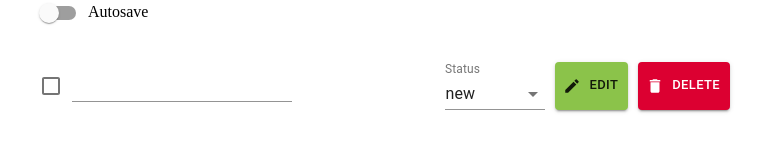
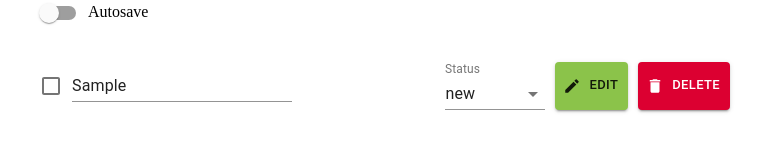
Before and after one commit to YevtushenkoNadiia/react-form, a React (Create React App) app: page / in a window 1280 px wide. Both pictures are taken after typing "Sample" into the empty fields and a click on the button "ADD TODO". Shown: the part 137-297 px from the top of the page, without its empty margins (0-764 px from the left). Built offline with nearby package versions, Linux system fonts and the light colour scheme; the HTML template or start-up script is replaced by a standard one.

Commit message:
home-work

```diff
--- a/src/components/Todos/Todos.js
+++ b/src/components/Todos/Todos.js
@@ -16,9 +16,15 @@ const Todos = () => {
 	const [todos, setTodos] = useState(JSON.parse(localStorage.getItem('todos')) || []);
 	const [newTodo, setNewTodo] = useState('');
 	const [switchTodo, setSwitchTodo] = useState(false);
-	// const [editTodos, setEditTodos] = useState({
-	// 	 	isEditorActive: true
-	// 	 });
+	const [editTodo, setEditTodo] = useState(false);
+
+	const editChangeHandler = (e) => {
+		setTodos(e.target.value);
+	};
+
+	const handleEdit = () => {
+		setEditTodo(!editTodo);
+	};
 
 	const switchHandler = ({ target: { checked } }) => {
 		setSwitchTodo(checked);
@@ -54,21 +60,6 @@ const Todos = () => {
 		setTodos(newTodos)
 	}
 
-	// const editTodo = id => {
-	// 	setTodos(todos.filter(todo=>todo.id !== id))
-	// }
-
-
-	// function editHandler (id) {
-	// 	const editTodos = todos.map(todo => {
-	// 		if(todo.id === id) {
-	// 			return {...todo, text:''}
-	// 		}
-	// 		return todo
-	// 	})
-	// 	setEditTodos(editTodos)
-	// }
-
 	function changeStatus (e, id) {
 		const newTodos = todos.map(todo => {
 			if (todo.id === id) {
@@ -83,13 +74,6 @@ const Todos = () => {
 	function deleteTodo (id) {
 		setTodos(todos.filter(todo=>todo.id !== id))
 	}
-	function editTodo (id) {
-		setTodos(todos.filter(todo=>todo.id !== id))
-	}
-
-	// function editTodo (id) {
-	// 	setEditTodos(editTodos.filter(todo=>todo.id !== id))
-	// }
 
 	function saveTodos () {
 		localStorage.setItem('todos', JSON.stringify(todos))
@@ -141,8 +125,11 @@ const Todos = () => {
 									checked={status === 'done'}
 									onChange={() => statusHandler(id)}
 								/>
-								{/*editTodos.isEditorActive*/}
-								{true ? (<TextField value={newTodo}/>)
+								{!editTodo ? (<TextField
+												type="text"
+												value={text}
+												name="todo"
+												onChange={editChangeHandler}/>)
 									: <p className='todos__text'>{text}</p>}
 								<div className="todos__actions">
 									<FormControl className="todos__select">
@@ -150,8 +137,8 @@ const Todos = () => {
 										<Select
 											value={status}
 											onChange={function (e) {
-												return changeStatus(e,id)
-											}}
+											return changeStatus(e,id)
+										}}
 										>
 											{STATUSES.map(status => (
 												<MenuItem value={status} key={status}>{status}</MenuItem>
@@ -162,9 +149,7 @@ const Todos = () => {
 											variant="contained"
 											color="primary"
 											size="small"
-											// onChange={editHandler}
-											// value="text"
-											onClick={() => editTodo(id)}>Edit</Button>
+											onClick={handleEdit}>Edit</Button>
 									<Button className="todos__delete" startIcon={<Delete />}
 											variant="contained"
 											color="secondary"
```
